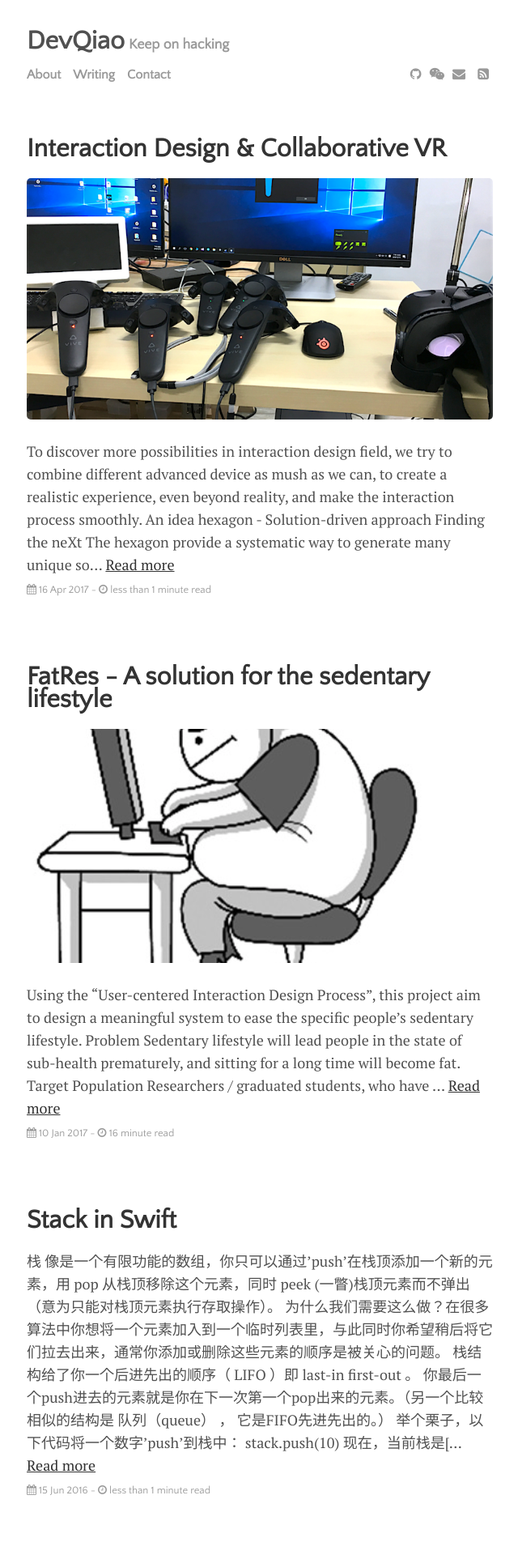
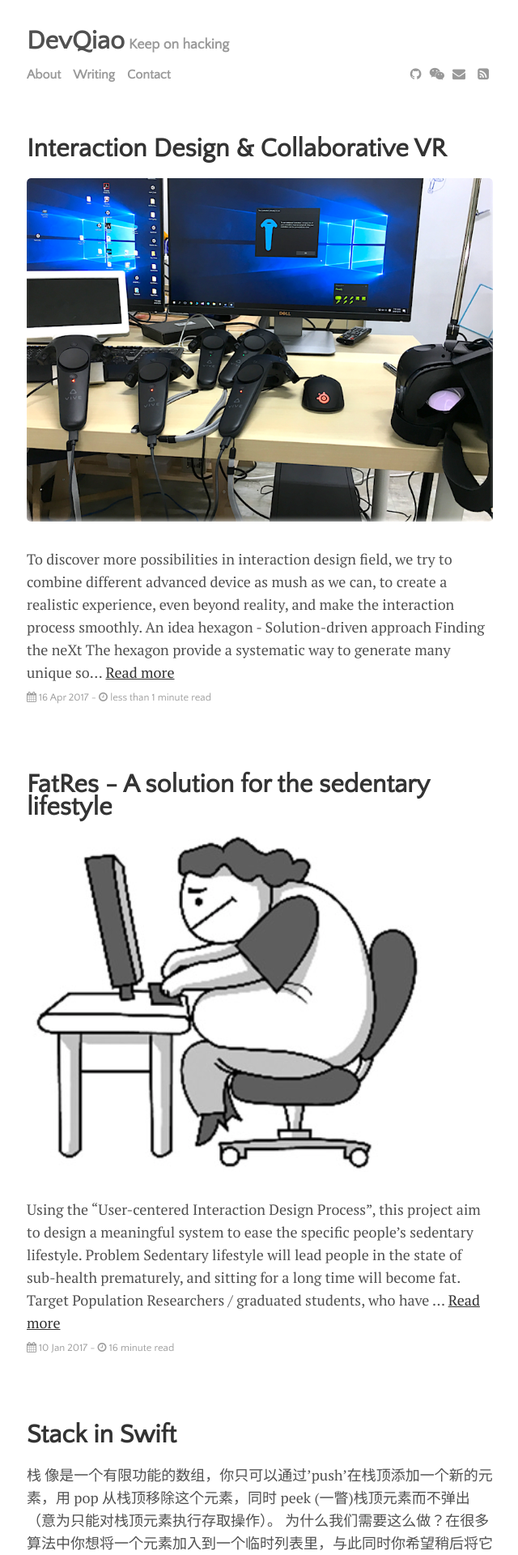
Before and after one commit to Qiaolibo/Qiaolibo.github.io, a Jekyll site: the page built from index.html, in a window 1280 px wide. Shown: the top 1920 px of the page at 81% size, without its empty margins (319-959 px from the left). Built offline with Jekyll 4.4.1, drawn with Linux system fonts in a browser that asks for light colours; nearby versions of some CDN libraries; the list of posts is cut into pages by our own code.

Commit message:
css changed

```diff
--- a/assets/css/main.css
+++ b/assets/css/main.css
@@ -117,8 +117,8 @@ blockquote {
 }
 
 .thumbnail-container img{
-  margin-top: -11.5%;
-  margin-bottom: -11.5%;
+/*  margin-top: -11.5%;
+  margin-bottom: -11.5%;*/
 }
 
 /*
```
